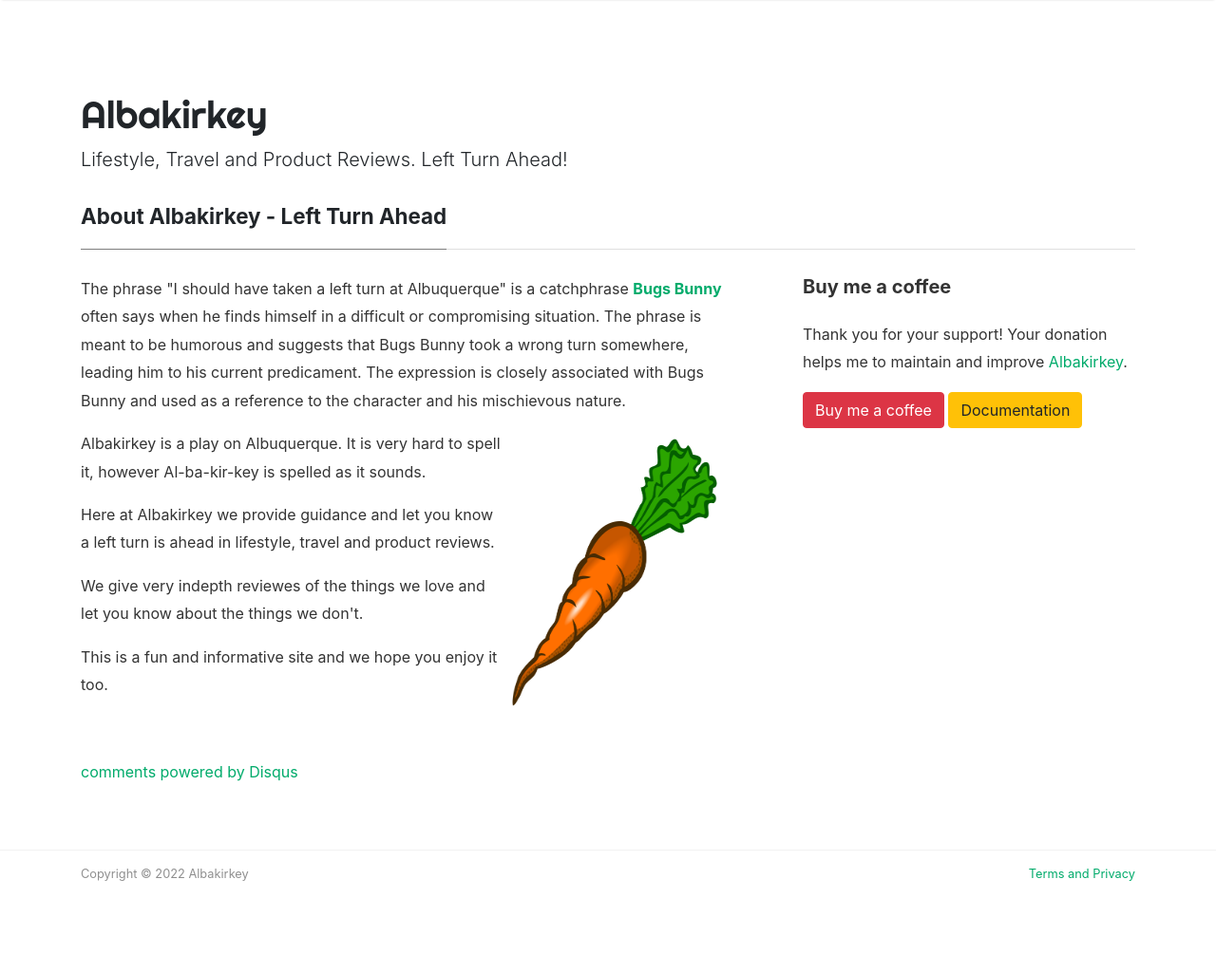
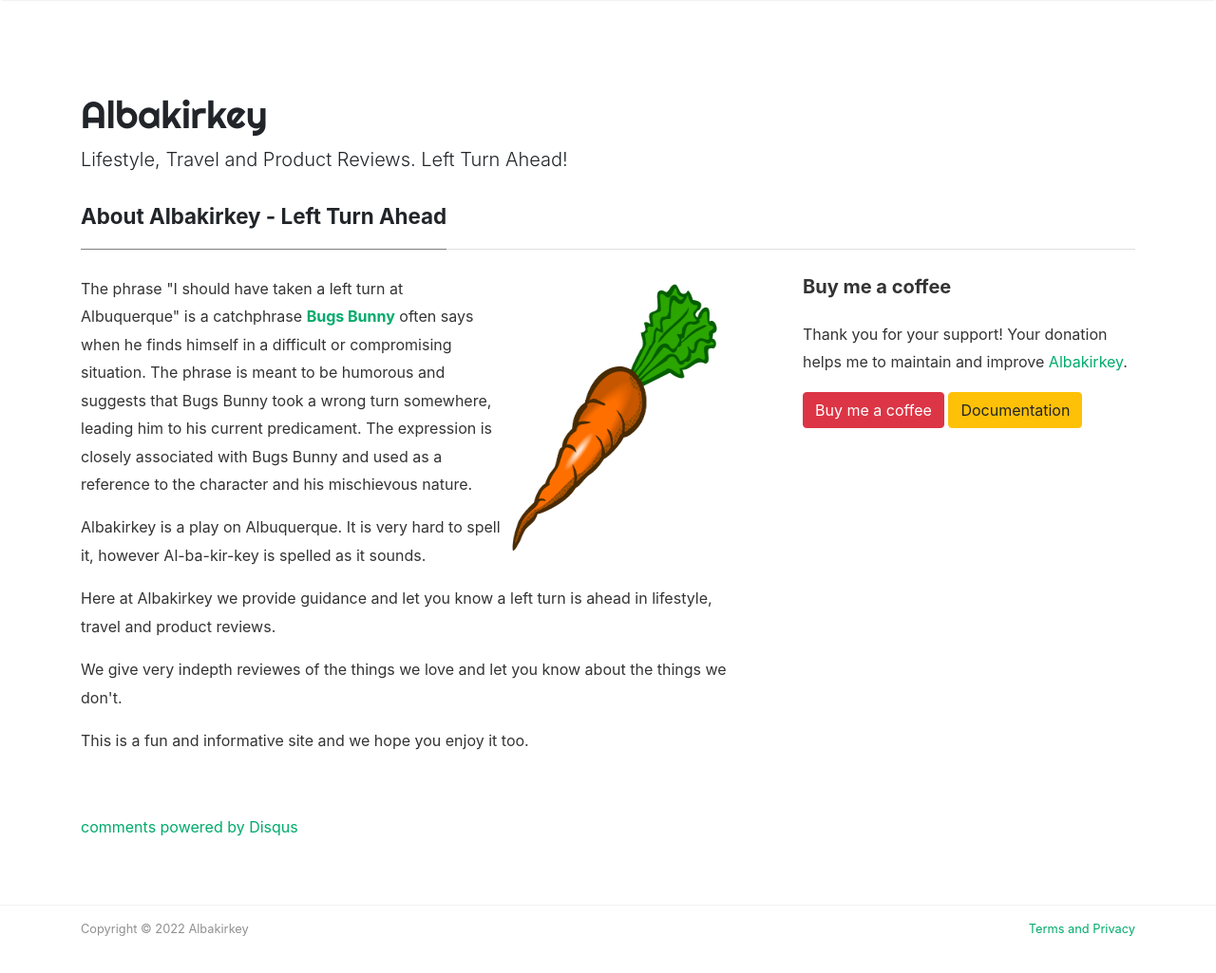
Before and after one commit to zombiedogz/albakirkey, a Jekyll site: the page built from _pages/about.md, in a window 1280 px wide and 1063 px high. Shown: the top 1025 px of the window at 95% size. Built offline with Jekyll 4.4.1, drawn with Linux system fonts in a browser that asks for light colours; nearby versions of some CDN libraries; comment, search, counter and statistics services are not loaded.

Commit message:
moved carrot

```diff
--- a/_pages/about.md
+++ b/_pages/about.md
@@ -8,10 +8,11 @@
 <div class="row justify-content-between">
 <div class="col-md-8 pr-5">
 
+<img src="/albakirkey/assets/images/carrot.png" alt="Carrot" width="230" height="300" style="float: right; margin-right: 20px;">
 <p>
 The phrase "I should have taken a left turn at Albuquerque" is a catchphrase <a target="_blank" href="https://en.wikipedia.org/wiki/Bugs_Bunny" rel="nofollow"><b>Bugs Bunny</b></a> often says when he finds himself in a difficult or compromising situation. The phrase is meant to be humorous and suggests that Bugs Bunny took a wrong turn somewhere, leading him to his current predicament. The expression is closely associated with Bugs Bunny and used as a reference to the character and his mischievous nature.
 </p>
-<img src="/albakirkey/assets/images/carrot.png" alt="Carrot" width="230" height="300" style="float: right; margin-right: 20px;">
+
 <p>
 Albakirkey is a play on Albuquerque. It is very hard to spell it, however Al-ba-kir-key is spelled as it sounds.
 </p>
```
